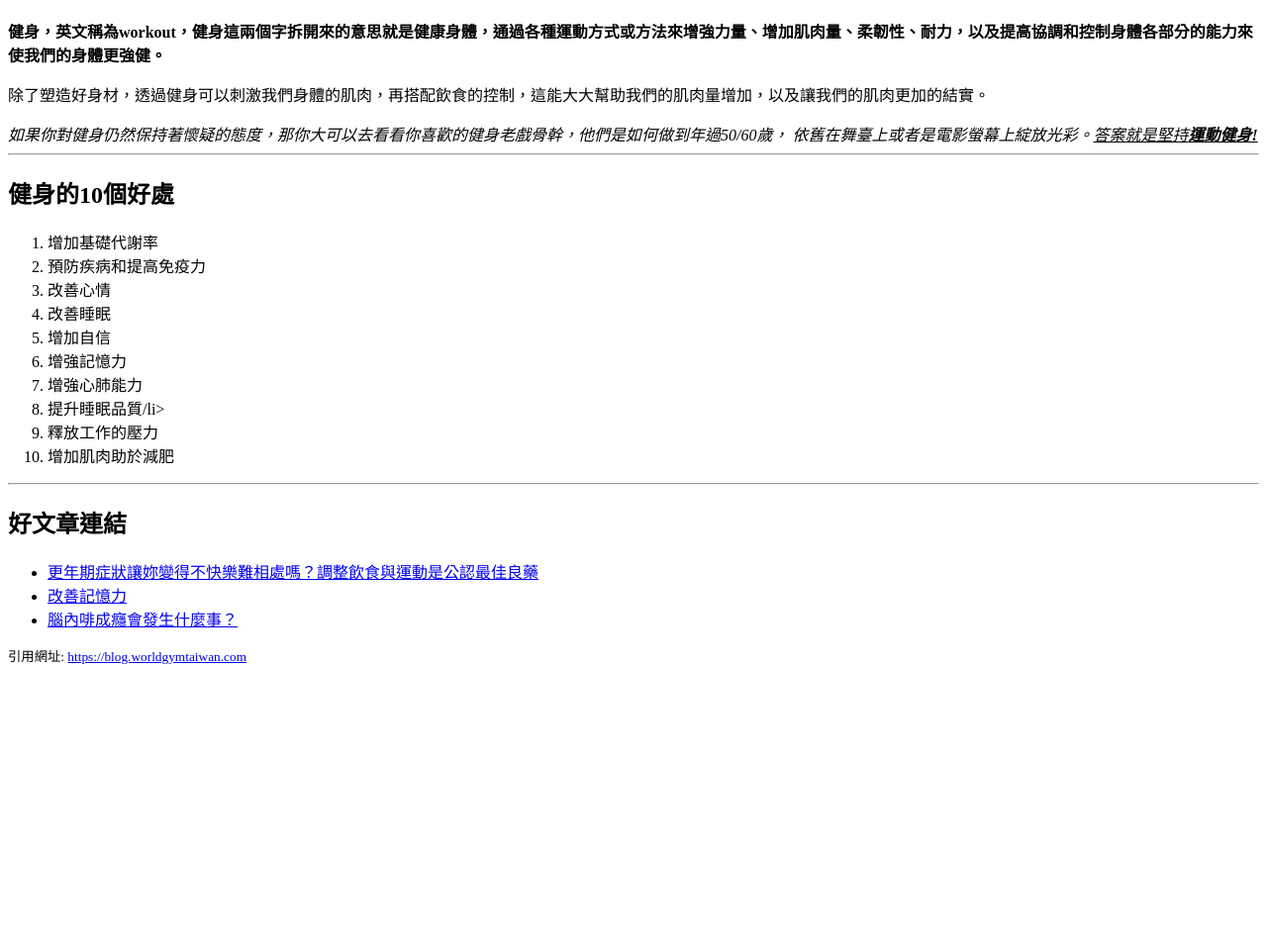
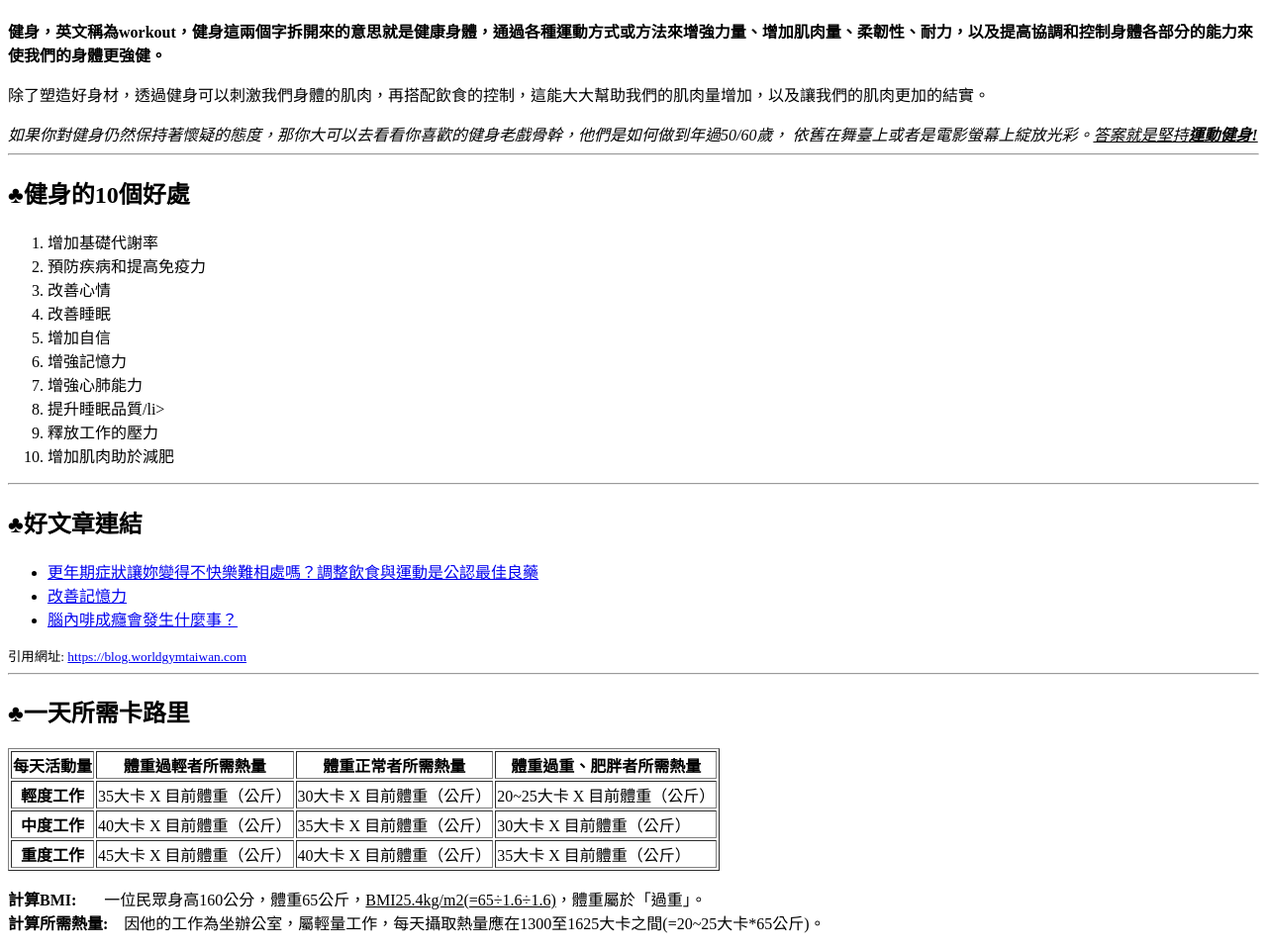
Before and after one commit to peiyi523/demo2, a plain HTML site: page index.html in a window 1280 px wide. Shown: the part 70-1030 px from the top of the page at 99% size. Before the commit the page ends 800 px from the top, so only its background shows below. Drawn offline with Linux system fonts and the light colour scheme.

Commit message:
完成表格

```diff
--- a/index.html
+++ b/index.html
@@ -15,7 +15,7 @@
     <em>如果你對健身仍然保持著懷疑的態度，那你大可以去看看你喜歡的健身老戲骨幹，他們是如何做到年過50/60歲，
         依舊在舞臺上或者是電影螢幕上綻放光彩。<u>答案就是堅持<b>運動健身!</b></u> </em>
     <hr>
-    <h2>健身的10個好處</h2>
+    <h2>♣健身的10個好處</h2>
     <ol type="1">
         <li>增加基礎代謝率</li>
         <li>預防疾病和提高免疫力</li>
@@ -29,7 +29,7 @@
         <li>增加肌肉助於減肥</li>
     </ol>
     <hr>
-    <h2>好文章連結</h2>
+    <h2>♣好文章連結</h2>
     <ul>
         <li>
             <a target="blank"
@@ -40,8 +40,43 @@
         <li><a href="https://blog.worldgymtaiwan.com/addicted-to-endorphins" target="blank">腦內啡成癮會發生什麼事？</a></li>
     </ul>
     <small>引用網址:
-        <a target="blank" href="https://blog.worldgymtaiwan.com">https://blog.worldgymtaiwan.com</a></small>
-
+        <a target="blank" href="https://blog.worldgymtaiwan.com">https://blog.worldgymtaiwan.com</a>
+    </small>
+    <hr>
+    <h2>♣一天所需卡路里</h2>
+    <table border="1">
+        <thead>
+            <tr>
+                <th>每天活動量</th>
+                <th>體重過輕者所需熱量</th>
+                <th>體重正常者所需熱量</th>
+                <th>體重過重、肥胖者所需熱量</th>
+            </tr>
+            <tr>
+                <th>輕度工作</th>
+                <td>35大卡 X 目前體重（公斤）</td>
+                <td>30大卡 X 目前體重（公斤）</td>
+                <td>20~25大卡 X 目前體重（公斤）</td>
+            </tr>
+            <tr>
+                <th>中度工作</th>
+                <td>40大卡 X 目前體重（公斤）</td>
+                <td>35大卡 X 目前體重（公斤）</td>
+                <td>30大卡 X 目前體重（公斤）</td>
+            </tr>
+            <tr>
+                <th>重度工作</th>
+                <td>45大卡 X 目前體重（公斤）</td>
+                <td>40大卡 X 目前體重（公斤）</td>
+                <td>35大卡 X 目前體重（公斤）</td>
+            </tr>
+        </thead>
+    </table>
+    <p>
+        <b>計算BMI:&nbsp;&nbsp;&nbsp;&nbsp;&nbsp;&nbsp;&nbsp;</b>一位民眾身高160公分，體重65公斤，<u>BMI25.4kg/m2(=65÷1.6÷1.6)</u>，體重屬於「過重」。<br>
+        <b>計算所需熱量:&nbsp;&nbsp;&nbsp;</b>
+        因他的工作為坐辦公室，屬輕量工作，每天攝取熱量應在1300至1625大卡之間(=20~25大卡*65公斤)。
+    </p>
 
 </body>
 
```
